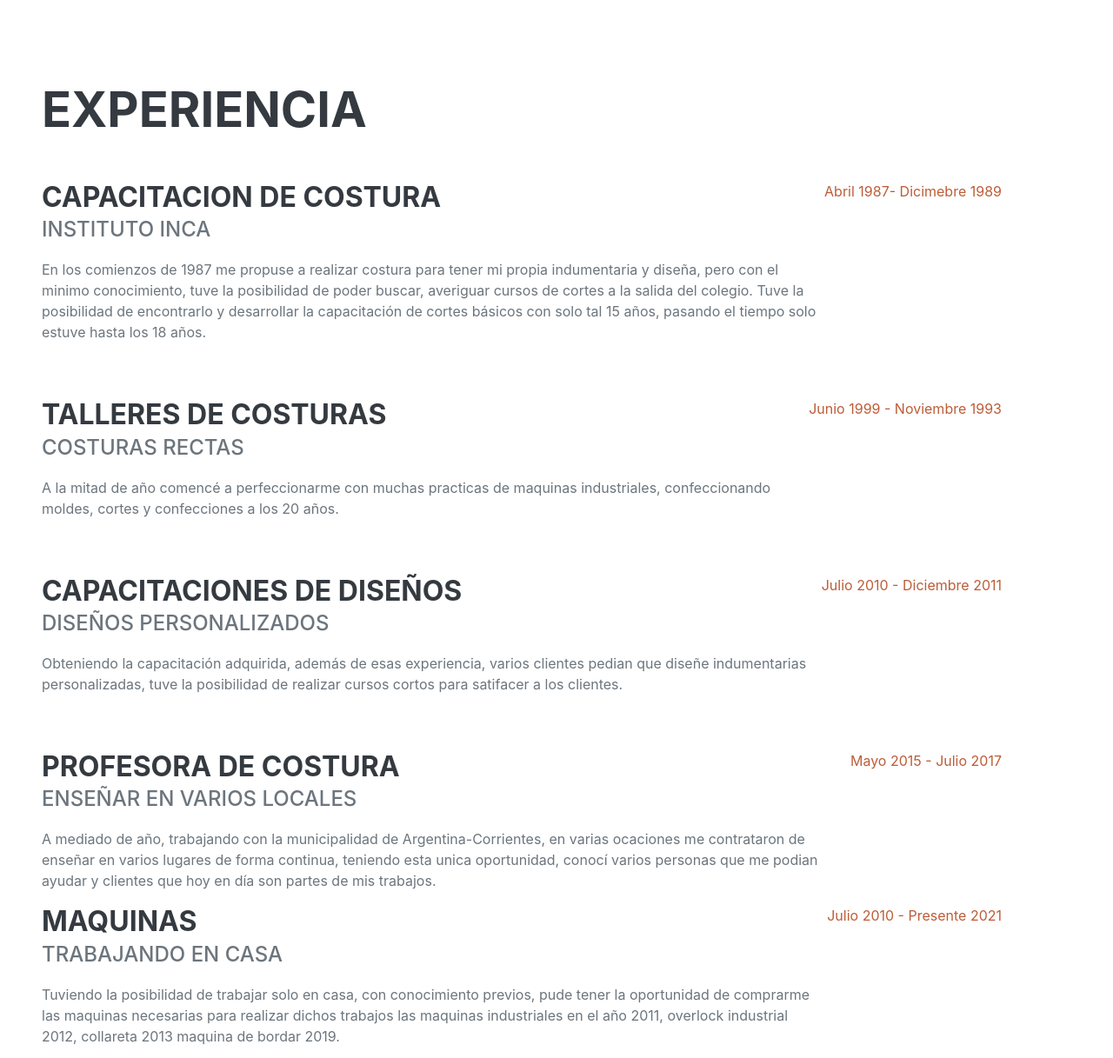
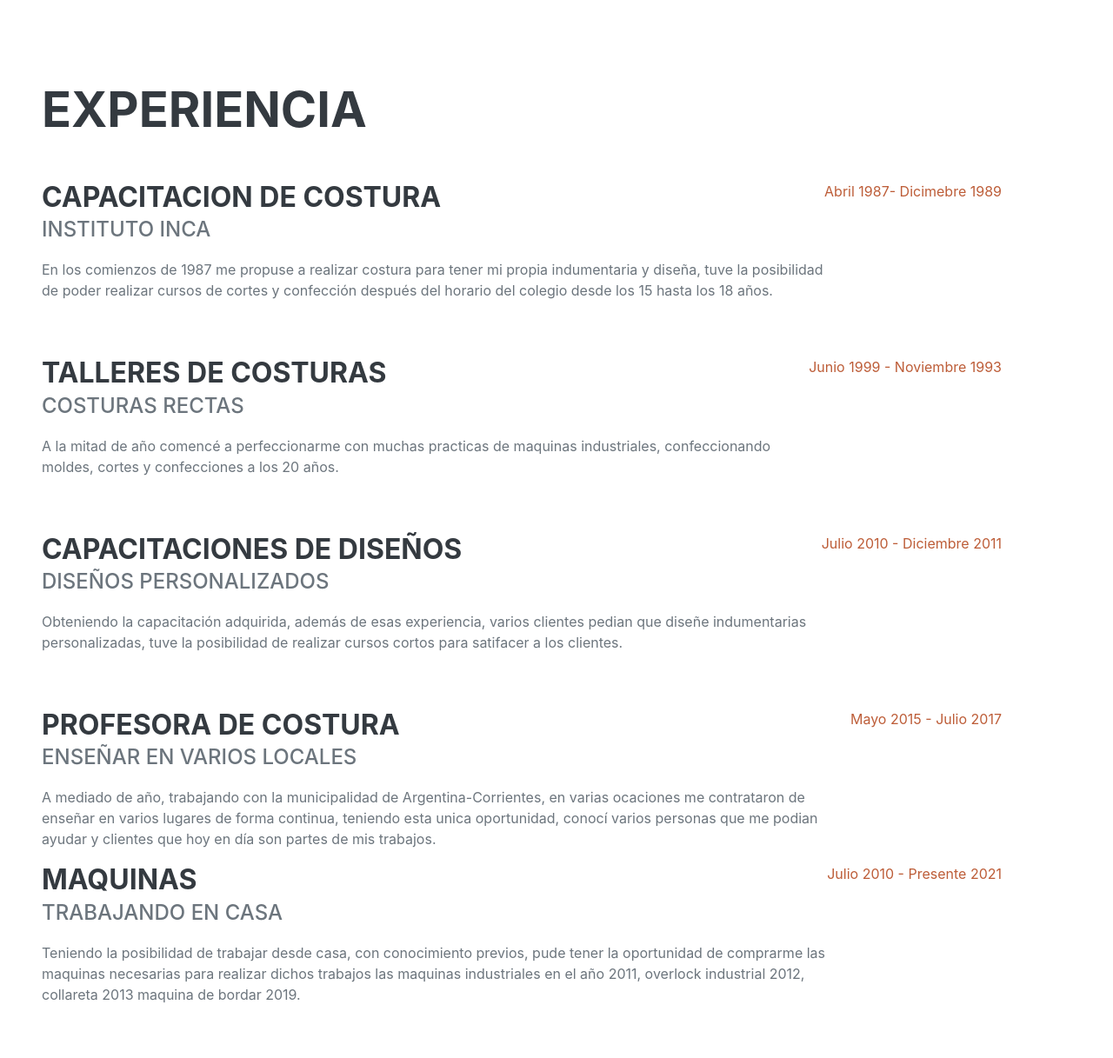
Before and after one commit to frukensio10/marcela_creaciones, a plain HTML site: page experiencia/experiencia.html in a window 1280 px wide. Shown: the part 83-1300 px from the top of the page at 87% size. Drawn offline with Linux system fonts and the light colour scheme; a web font is replaced by a local one.

Commit message:
Update experiencia.html

```diff
--- a/experiencia/experiencia.html
+++ b/experiencia/experiencia.html
@@ -47,8 +47,8 @@
                         <div class="flex-grow-1">
                             <h3 class="mb-0">Capacitacion de costura</h3>
                             <div class="subheading mb-3">Instituto Inca</div>
-                            <p>En los comienzos de 1987 me propuse a realizar costura para tener mi propia indumentaria y diseña, pero con el minimo conocimiento, tuve la posibilidad de poder buscar, averiguar cursos de cortes a la salida del colegio.
-                                Tuve la posibilidad de encontrarlo y desarrollar la capacitación de cortes básicos con solo tal 15 años, pasando el tiempo solo estuve hasta los 18 años.
+                            <p>En los comienzos de 1987 me propuse a realizar costura para tener mi propia indumentaria y diseña, tuve la posibilidad de poder realizar cursos de cortes y confección después del horario del colegio desde los 15 hasta los 18 años.
+
                             </p>
                         </div>
                         <div class="flex-shrink-0"><span class="text-primary">Abril 1987- Dicimebre 1989 </span></div>
@@ -81,7 +81,7 @@
                         <div class="flex-grow-1">
                             <h3 class="mb-0">Maquinas</h3>
                             <div class="subheading mb-3">Trabajando en casa</div>
-                            <p>Tuviendo la posibilidad de trabajar solo en casa, con conocimiento previos, pude tener la oportunidad de comprarme las maquinas necesarias para realizar dichos trabajos
+                            <p>Teniendo la posibilidad de trabajar desde casa, con conocimiento previos, pude tener la oportunidad de comprarme las maquinas necesarias para realizar dichos trabajos
                                  las maquinas industriales en el año 2011, overlock industrial 2012, collareta 2013 maquina de bordar 2019.</p>
                         </div>
                         <div class="flex-shrink-0"><span class="text-primary">Julio 2010 - Presente 2021</span></div>
```
